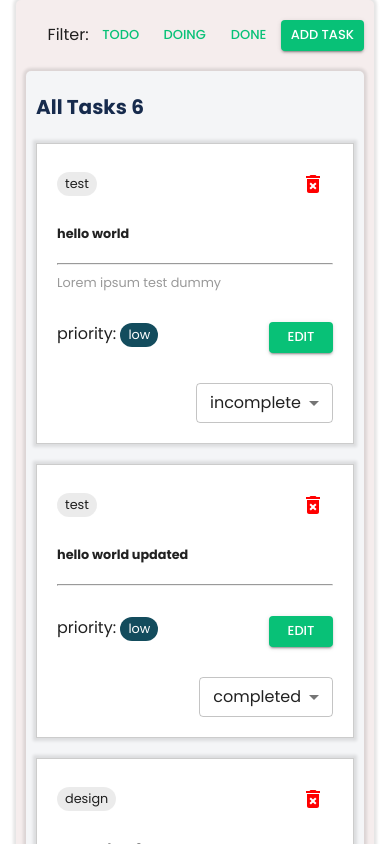
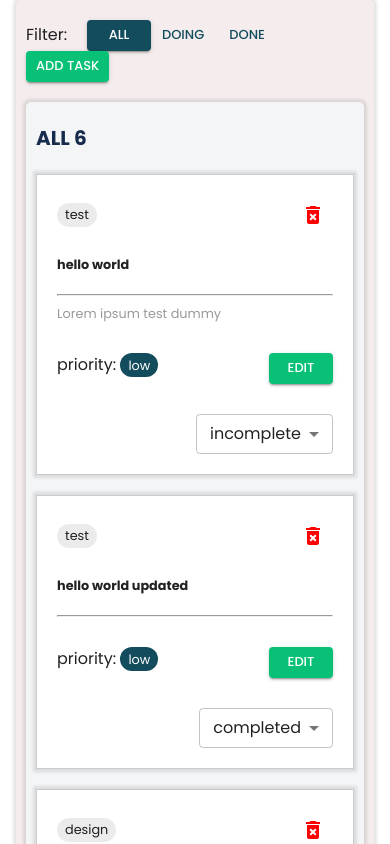
Before and after one commit to ThaneshworJoshi/TodoApp, a React (Create React App) app: page / in a window 390 px wide. Shown: the top 844 px of the page. Built offline with nearby package versions, Linux system fonts and the light colour scheme; data requests are answered from the project's data file.

Commit message:
feat: Implement task filtering feature for mobile and larger devices

```diff
--- a/src/components/molecules/FilterBar/FilterBar.component.tsx
+++ b/src/components/molecules/FilterBar/FilterBar.component.tsx
@@ -5,6 +5,7 @@ import { Modal } from '../Modal'
 import { TaskForm } from '../TaskForm'
 import { useAppDispatch } from './../../../redux/hooks'
 import { addTodo } from '../../../redux/features/todoSlice'
+import { FilterBarProps } from './FilterBar.type'
 
 const FilterWrapperBox = styled(Box)(() => {
   return {
@@ -15,8 +16,12 @@ const FilterWrapperBox = styled(Box)(() => {
   }
 })
 
-export const FilterBar = () => {
+export const FilterBar = ({
+  activeTaskTab,
+  setActiveTaskTab,
+}: FilterBarProps) => {
   const [open, setOpen] = useState(false)
+
   const dispatch = useAppDispatch()
 
   const addTaskHandler = async (task: any) => {
@@ -32,13 +37,30 @@ export const FilterBar = () => {
       <FilterWrapperBox>
         <Box>
           Filter:
-          <Button size="small" variant="text">
-            Todo
+          <Button
+            size="small"
+            variant={activeTaskTab === 'all' ? 'contained' : 'text'}
+            onClick={() => setActiveTaskTab?.('all')}
+            color="secondary"
+            sx={{ marginLeft: '20px' }}
+          >
+            All
           </Button>
-          <Button size="small" variant="text">
+          <Button
+            size="small"
+            variant={activeTaskTab === 'inprogress' ? 'contained' : 'text'}
+            onClick={() => setActiveTaskTab?.('inprogress')}
+            color="secondary"
+          >
             Doing
           </Button>
-          <Button size="small" variant="text">
+          <Button
+            size="small"
+            variant={activeTaskTab === 'completed' ? 'contained' : 'text'}
+            onClick={() => setActiveTaskTab?.('completed')}
+            color="secondary"
+            sx={{ marginRight: '20px' }}
+          >
             Done
           </Button>
           <Button
--- a/src/components/molecules/FilterBar/FilterBar.type.ts
+++ b/src/components/molecules/FilterBar/FilterBar.type.ts
@@ -1 +1,4 @@
-export interface FilterBarProps {}
+export interface FilterBarProps {
+  activeTaskTab?: 'all' | 'inprogress' | 'completed'
+  setActiveTaskTab?: (activeTaskTab: string) => void
+}
--- a/src/components/molecules/TaskColumn/TaskColumn.component.tsx
+++ b/src/components/molecules/TaskColumn/TaskColumn.component.tsx
@@ -2,8 +2,11 @@ import React from 'react'
 import { Box, styled, Typography } from '@mui/material'
 import { TaskColumnProps } from './TaskColumn.type'
 import { TaskCard } from '../TaskCard'
+import { useMediaQuery } from '../../../hooks/useMediaQuery'
 
-const StyledBox = styled(Box)(() => {
+const StyledBox = styled(Box)<{ isActiveColumn?: boolean }>(({
+  isActiveColumn,
+}) => {
   return {
     flex: 1,
     borderRadius: '5px',
@@ -15,6 +18,10 @@ const StyledBox = styled(Box)(() => {
     '& .task-card:not(:last-child)': {
       marginBottom: '20px',
     },
+
+    '& .task-card': {
+      opacity: isActiveColumn ? 1 : 0.2,
+    },
   }
 })
 
@@ -24,12 +31,60 @@ const StyledTitle = styled(Typography)(({}) => {
     fontWeight: 'bold',
     color: 'rgb(23, 43, 77)',
     width: '100%',
+    textTransform: 'uppercase',
   }
 })
 
-export const TaskColumn = ({ title, tasks, events }: TaskColumnProps) => {
+export const TaskColumn = ({
+  title,
+  tasks,
+  events,
+  activeTaskTab,
+}: TaskColumnProps) => {
+  const { isSmallMobile } = useMediaQuery()
+
+  // Map the active tab to the appropriate column title
+  const mapActiveTabToTitle = () => {
+    if (activeTaskTab === 'completed') {
+      return 'Done'
+    } else if (activeTaskTab === 'inprogress') {
+      return 'Doing'
+    } else {
+      return 'All'
+    }
+  }
+
+  // Display all tasks in one column for small devices
+  if (isSmallMobile) {
+    // Filter tasks based on the active tab and create TaskCard components
+    const filteredTasks = tasks
+      ?.filter((task) => {
+        if (task?.status === activeTaskTab || activeTaskTab === 'all') {
+          return true
+        }
+        return false
+      })
+      .map((task) => <TaskCard key={task.id} {...task} events={events} />)
+
     return (
-    <StyledBox className="task-column">
+      <StyledBox className="task-column" isActiveColumn={true}>
+        <StyledTitle variant="h6">
+          {mapActiveTabToTitle()} {filteredTasks?.length}
+        </StyledTitle>
+        {filteredTasks}
+      </StyledBox>
+    )
+  }
+
+  // Display the title and all tasks in the column for larger devices
+  return (
+    <>
+      <StyledBox
+        className="task-column"
+        isActiveColumn={
+          activeTaskTab === tasks?.[0]?.status || activeTaskTab === 'all'
+        }
+      >
         <StyledTitle variant="h6">
           {title} {tasks?.length}
         </StyledTitle>
@@ -38,6 +93,7 @@ export const TaskColumn = ({ title, tasks, events }: TaskColumnProps) => {
           <TaskCard key={task.id} {...task} events={events} />
         ))}
       </StyledBox>
+    </>
   )
 }
 
--- a/src/components/molecules/TaskColumn/TaskColumn.type.ts
+++ b/src/components/molecules/TaskColumn/TaskColumn.type.ts
@@ -4,6 +4,7 @@ export interface TaskColumnProps {
   id?: string
   title: string
   tasks?: TaskCardProps[]
+  activeTaskTab?: 'all' | 'inprogress' | 'completed'
   events?: {
     onDeleteClick?: (id: string) => void
   }
--- a/src/components/organisms/TaskBoard/TaskBoard.component.tsx
+++ b/src/components/organisms/TaskBoard/TaskBoard.component.tsx
@@ -35,6 +35,8 @@ const StyledBox = styled(Box)(() => {
 export const TaskBoard = ({ columns, todos }: TaskBoardProps) => {
   const [taskId, setTaskId] = useState('')
   const [task, setTask] = useState(null)
+  const [activeTaskTab, setActiveTaskTab] = useState('all')
+
   const [openModal, setOpenModal] = useState(false)
 
   const dispatch = useAppDispatch()
@@ -96,14 +98,30 @@ export const TaskBoard = ({ columns, todos }: TaskBoardProps) => {
     <>
       <StyledContainer maxWidth="lg">
         <BoardWrapperBox>
-          <FilterBar />
+          <FilterBar
+            //@ts-ignore
+            activeTaskTab={activeTaskTab}
+            setActiveTaskTab={setActiveTaskTab}
+          />
           <StyledBox>
             {!isSmallMobile ? (
               columns?.map((column) => (
-                <TaskColumn key={column?.id} {...column} events={events} />
+                <TaskColumn
+                  key={column?.id}
+                  {...column}
+                  events={events}
+                  //@ts-ignore
+                  activeTaskTab={activeTaskTab}
+                />
               ))
             ) : (
-              <TaskColumn title="All Tasks" tasks={todos} events={events} />
+              <TaskColumn
+                title="All Tasks"
+                tasks={todos}
+                //@ts-ignore
+                activeTaskTab={activeTaskTab}
+                events={events}
+              />
             )}
           </StyledBox>
         </BoardWrapperBox>
```
Lines whose indentation alone changed are shown as unchanged.
